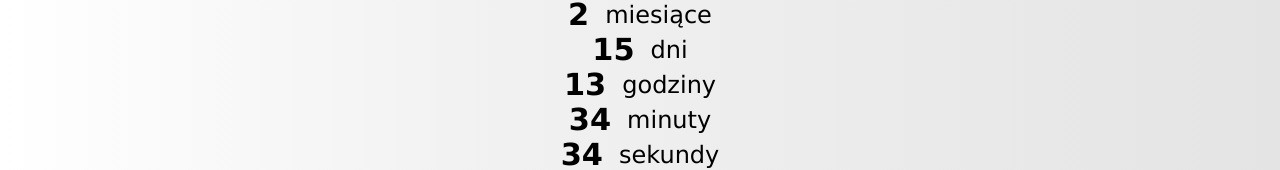
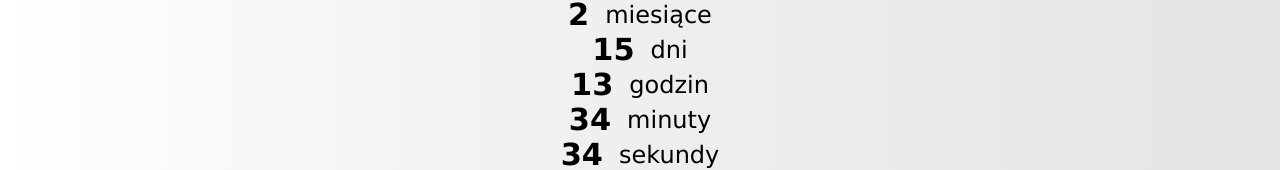
Before and after one commit to pensjonatus/kwlk, a Next.js app: page /retirement/retirement in a window 1280 px wide. Shown: the part 246-416 px from the top of the page. Built offline with nearby package versions, Linux system fonts and the light colour scheme.

Commit message:
simplify the logic behind time unit nouns

```diff
--- a/pages/retirement/retirement.tsx
+++ b/pages/retirement/retirement.tsx
@@ -36,31 +36,17 @@ function getTimeFromMilliseconds(milliseconds): TimeLeftShape {
 }
 
 const valueMappings = {
-  years: ["rok", "lata", "lat"],
-  months: ["miesiąc", "miesiące", "miesięcy"],
-  days: ["dzień", "dni", "dni"],
-  hours: ["godzina", "godziny", "godzin"],
-  minutes: ["minuta", "minuty", "minut"],
-  seconds: ["sekunda", "sekundy", "sekund"],
+  years: { many: "lat", one: "rok", few: "lata" },
+  months: { many: "miesięcy", one: "miesiąc", few: "miesiące" },
+  days: { many: "dni", one: "dzień", few: "dni" },
+  hours: { many: "godzin", one: "godzina", few: "godziny" },
+  minutes: { many: "minut", one: "minuta", few: "minuty" },
+  seconds: { many: "sekund", one: "sekunda", few: "sekundy" },
 };
 
 function getUnitInPolish(unitInEnglish: string, value: number) {
-  if (value === 1) {
-    return valueMappings[unitInEnglish][0];
-  }
-
-  if (["2", "3", "4"].includes(value.toString().slice(-1))) {
-    return valueMappings[unitInEnglish][1];
-  }
-
-  if (
-    value === 0 ||
-    Number.parseInt(value.toString().slice(-1)) > 4 ||
-    (value.toString().length > 1 &&
-      (value.toString().endsWith("1") || value.toString().endsWith("0")))
-  ) {
-    return valueMappings[unitInEnglish][2];
-  }
+  const pr = new Intl.PluralRules("pl-PL");
+  return valueMappings[unitInEnglish][pr.select(value)];
 }
 
 export default function Retirement() {
@@ -136,7 +122,7 @@ export default function Retirement() {
         <div className={styles.wrapper}>
           <div className={styles.countdown}>
             <h1 className={styles.title}>
-              {timeLeft.seconds > 0
+              {timeLeft.seconds >= 0
                 ? `Ile do emerytury?`
                 : `Ile na emeryturze?`}
             </h1>
```
